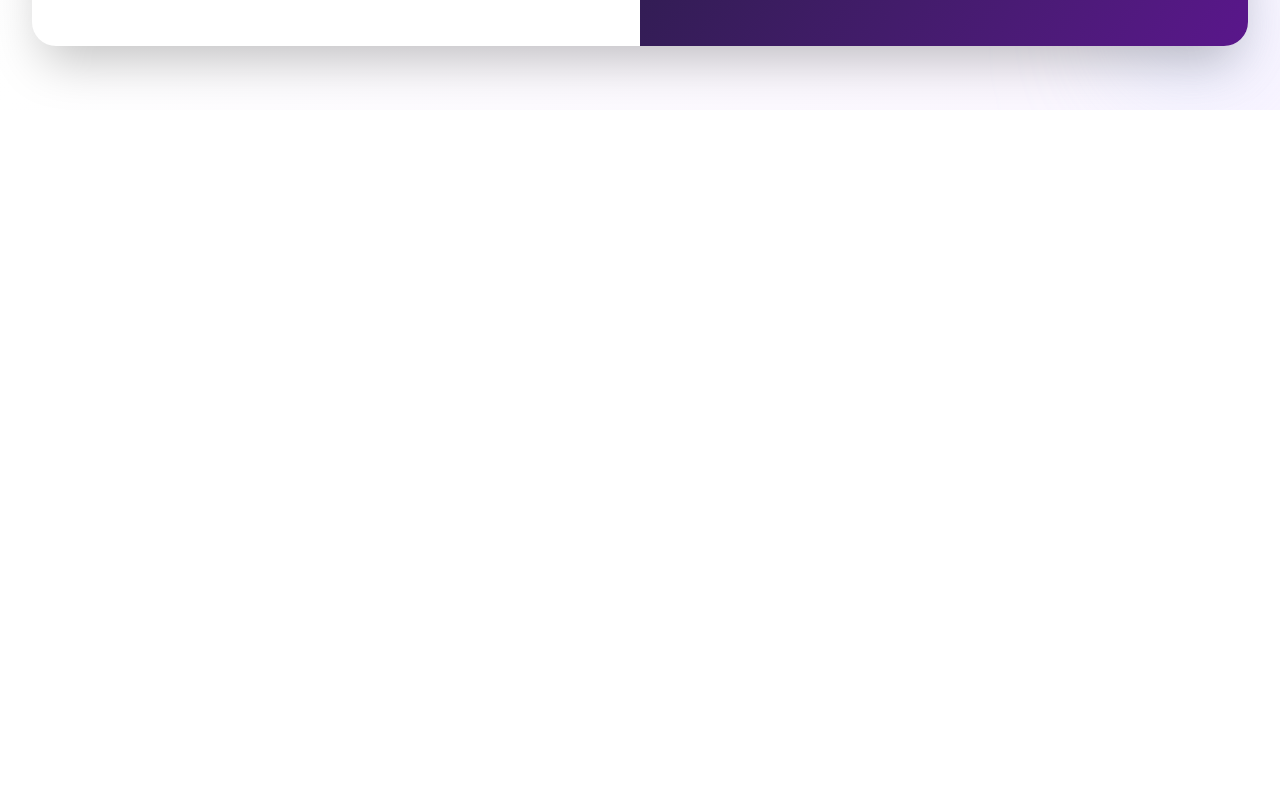
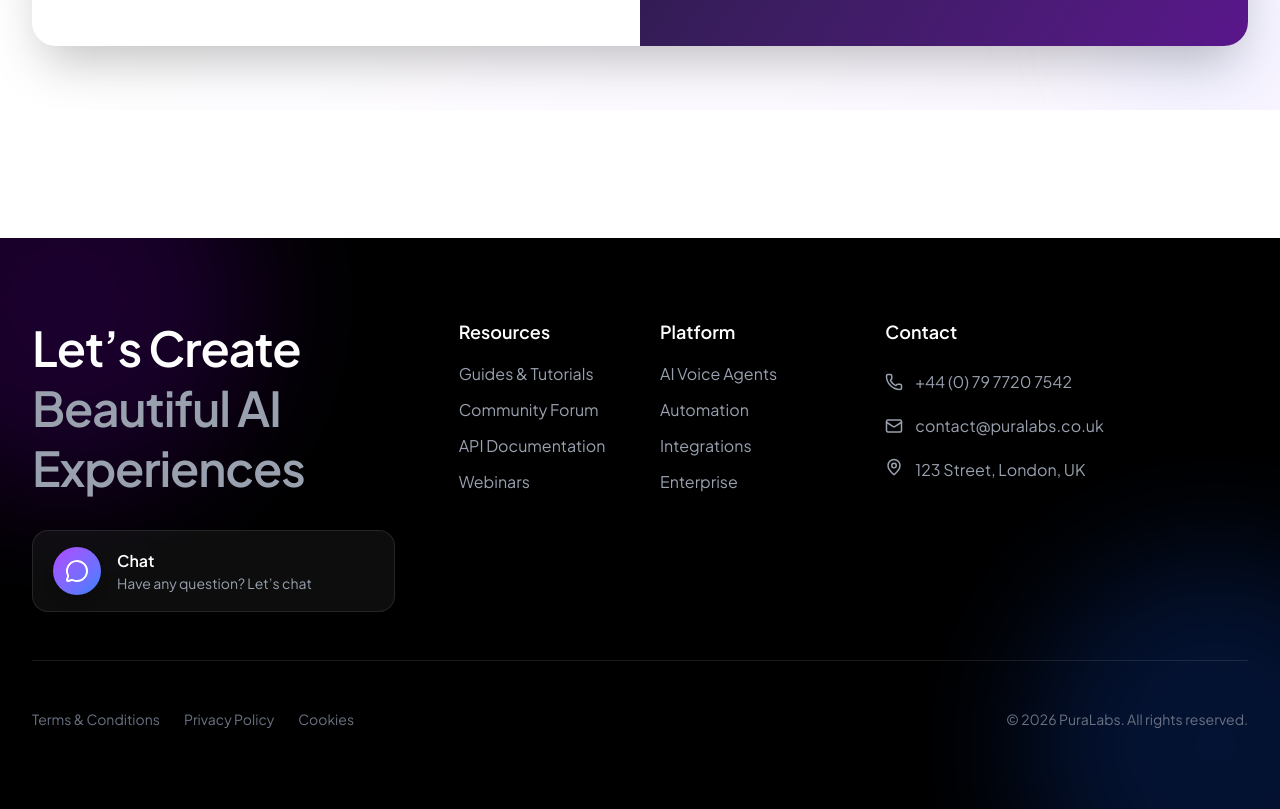
Before and after one commit to ammaramjad123/Pura-Labs, a React (Vite) app: page / in a window 1280 px wide. Shown: the part 10563-11372 px from the top of the page. Before the commit the page ends 10673 px from the top, so only its background shows below. Built offline with nearby package versions, Linux system fonts and the light colour scheme.

Commit message:
one of the final changes

```diff
--- /dev/null
+++ b/src/components/Footer.jsx
@@ -0,0 +1,117 @@
+import React from "react";
+import { MessageCircle, Phone, Mail, MapPin, ArrowRight } from "lucide-react";
+
+const Footer = () => {
+  return (
+    <footer className="relative mt-32 bg-black text-white overflow-hidden">
+      {/* Glow Effects */}
+      <div className="absolute -top-32 -left-32 w-96 h-96 bg-purple-700 opacity-20 blur-3xl rounded-full"></div>
+      <div className="absolute -bottom-32 -right-32 w-96 h-96 bg-blue-600 opacity-20 blur-3xl rounded-full"></div>
+
+      {/* Main Container */}
+      <div className="relative max-w-7xl mx-auto px-6 lg:px-8 py-20">
+        <div className="grid grid-cols-1 lg:grid-cols-3 gap-16">
+
+          {/* LEFT - HERO */}
+          <div className="space-y-8">
+            <h2 className="text-4xl sm:text-5xl font-extrabold leading-tight tracking-tight">
+              Let’s Create <br />
+              <span className="text-gray-400">Beautiful AI Experiences</span>
+            </h2>
+
+            {/* Chat Card */}
+            <div className="flex items-center gap-4 bg-white/5 border border-white/10 backdrop-blur-xl px-5 py-4 rounded-2xl hover:bg-white/10 transition-all duration-300 group cursor-pointer">
+              <div className="w-12 h-12 rounded-full bg-gradient-to-br from-purple-500 to-blue-500 flex items-center justify-center shadow-lg">
+                <MessageCircle />
+              </div>
+              <div>
+                <p className="font-semibold">Chat</p>
+                <p className="text-sm text-gray-400">Have any question? Let’s chat</p>
+              </div>
+              <ArrowRight className="ml-auto opacity-0 group-hover:opacity-100 group-hover:translate-x-1 transition" />
+            </div>
+          </div>
+
+          {/* CENTER - LINKS */}
+          <div className="grid grid-cols-2 gap-10">
+            <div>
+              <h3 className="text-lg font-semibold mb-4">Resources</h3>
+              <ul className="space-y-3 text-gray-400">
+                {[
+                  "Guides & Tutorials",
+                  "Community Forum",
+                  "API Documentation",
+                  "Webinars"
+                ].map((item, i) => (
+                  <li
+                    key={i}
+                    className="hover:text-white cursor-pointer transition-all duration-300 hover:translate-x-1"
+                  >
+                    {item}
+                  </li>
+                ))}
+              </ul>
+            </div>
+
+            <div>
+              <h3 className="text-lg font-semibold mb-4">Platform</h3>
+              <ul className="space-y-3 text-gray-400">
+                {[
+                  "AI Voice Agents",
+                  "Automation",
+                  "Integrations",
+                  "Enterprise"
+                ].map((item, i) => (
+                  <li
+                    key={i}
+                    className="hover:text-white cursor-pointer transition-all duration-300 hover:translate-x-1"
+                  >
+                    {item}
+                  </li>
+                ))}
+              </ul>
+            </div>
+          </div>
+
+          {/* RIGHT - CONTACT */}
+          <div>
+            <h3 className="text-lg font-semibold mb-6">Contact</h3>
+            <ul className="space-y-5 text-gray-400">
+              <li className="flex items-center gap-3 hover:text-white transition">
+                <Phone size={18} />
+                +44 (0) 79 7720 7542
+              </li>
+              <li className="flex items-center gap-3 hover:text-white transition">
+                <Mail size={18} />
+                contact@puralabs.co.uk
+              </li>
+              <li className="flex items-start gap-3 hover:text-white transition">
+                <MapPin size={18} />
+                123 Street, London, UK
+              </li>
+            </ul>
+          </div>
+        </div>
+
+        {/* Divider */}
+        <div className="border-t border-white/10 my-12"></div>
+
+        {/* Bottom */}
+        <div className="flex flex-col md:flex-row justify-between items-center gap-6 text-sm text-gray-500">
+          <div className="flex flex-wrap gap-6">
+            {["Terms & Conditions", "Privacy Policy", "Cookies"].map((item, i) => (
+              <span key={i} className="hover:text-white cursor-pointer transition">
+                {item}
+              </span>
+            ))}
+          </div>
+
+          <p className="text-gray-500">© {new Date().getFullYear()} PuraLabs. All rights reserved.</p>
+        </div>
+      </div>
+
+    </footer>
+  );
+};
+
+export default Footer;
--- a/src/pages/Home.jsx
+++ b/src/pages/Home.jsx
@@ -1,5 +1,6 @@
 import Contact from "../components/Contact";
 import FAQ from "../components/FAQ";
+import Footer from "../components/Footer";
 import Hero from "../components/Hero";
 import HowItWorks from "../components/HowItWorks";
 import Industries from "../components/Industries";
@@ -23,6 +24,7 @@
       <Pricing/>
       <FAQ/>
       <Contact/>
+      <Footer/>
     </>
   );
 }
```
